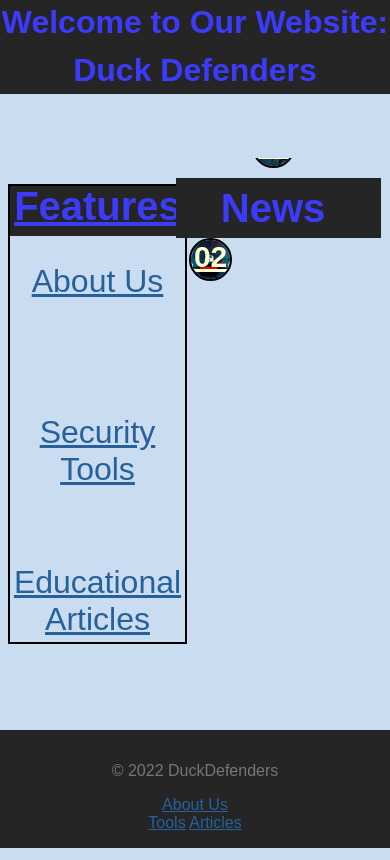
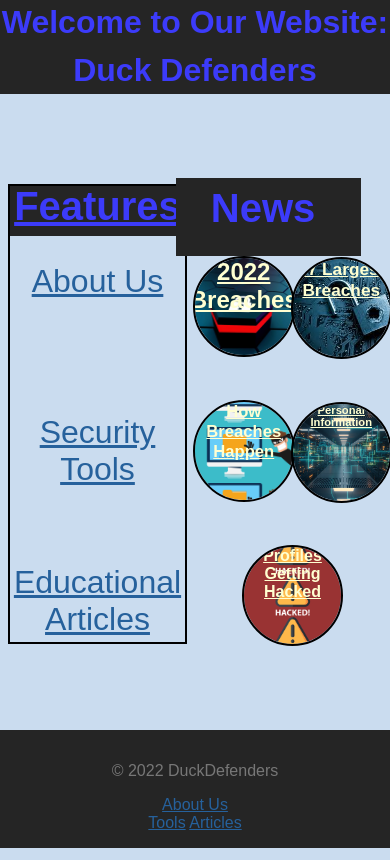
Before and after one commit to aschombe/DuckDefenders, a plain HTML site: page index.html in a window 390 px wide. Drawn offline with Linux system fonts and the light colour scheme.

Commit message:
index scales well to iphone

```diff
--- a/styles/index.css
+++ b/styles/index.css
@@ -323,18 +323,14 @@
     }
 }
 
-@media screen and (max-width: 767px) {
-    /* start of medium tablet styles */
-
-}
-
 @media screen and (max-width: 479px) {
     /* start of phone styles */
     /* html{overflow:hidden;} */
-    h1 {
-    /* make it bold */
+    .mobile {
+        height: 20vw;
+        width: 50vw;
+        position: relative;
         text-align: center;
-    font: 40px/1.5 Arial, sans-serif;
         font-weight: bold;
         color: #3c3bfa;
         background-color: #252525;
@@ -431,8 +427,8 @@
     .right .circle1, .circle2, .circle3, .circle4, .circle5 {
         /* width: 150px; */
         /* height: 150px; */
-        width: 10vw;
-        height: 10vw;
+        width: 25vw;
+        height: 25vw;
         border-radius: 100%;
         /* background-color: #252525; */
         overflow-x: hidden;
@@ -441,52 +437,52 @@
     }
     .circle1 {
         position:relative;
-        left: 8%;
+        left: 10%;
         top: -5%;
         background: url("/images/circle1.jpeg") no-repeat;
         background-size: cover;
         text-align: center;
-        font-size: 1.25em;
+        font-size: 1em;
     }
 
     .circle2 {
         position:relative;
-        left: 40.5%;
-        bottom: 35%;
+        left: 60%;
+        top: -24%;
         background: url("/images/circle2.jpeg") no-repeat;
         background-size: cover;
         text-align: center;
-        font-size: 1.25em;
+        font-size: .72em;
     }
     .circle3 {
         position:relative;
-        left: 75%;
-        bottom: 65%;
+        left: 10%;
+        top: -15%;
         background: url("/images/circle3.jpeg") repeat;
         background-size: calc(100% + 10px);
         background-position: center;
         text-align: center;
-        font-size: 1.25em;
+        font-size: .8em;
     }
     .circle4 {
         position:relative;
-        left: 25%;
-        bottom: 65%;
+        left: 60%;
+        bottom: 34%;
         background: url("/images/circle4.jpeg") repeat;
         background-size: calc(200% + 10px);
         background-position: center;
         text-align: center;
-        font-size: 1.25em;
+        font-size: .7em;
     }
     .circle5 {
         position:relative;
-        left: 58%;
-        bottom: 95%;
+        left: 35%;
+        bottom: 25%;
         background: url("/images/circle5.png") repeat;
         background-size: 110%;
         background-position: center;
         text-align: center;
-        font-size: 1.25em;
+        font-size: 1em;
     }
     .mobile {
         display: block;
@@ -495,8 +491,3 @@
         display: none;
     }
 }
-
-@media screen and (max-width: 1024px) {
-    /* start of ipad styles */
-
-}
```
Lines whose indentation alone changed are shown as unchanged.
